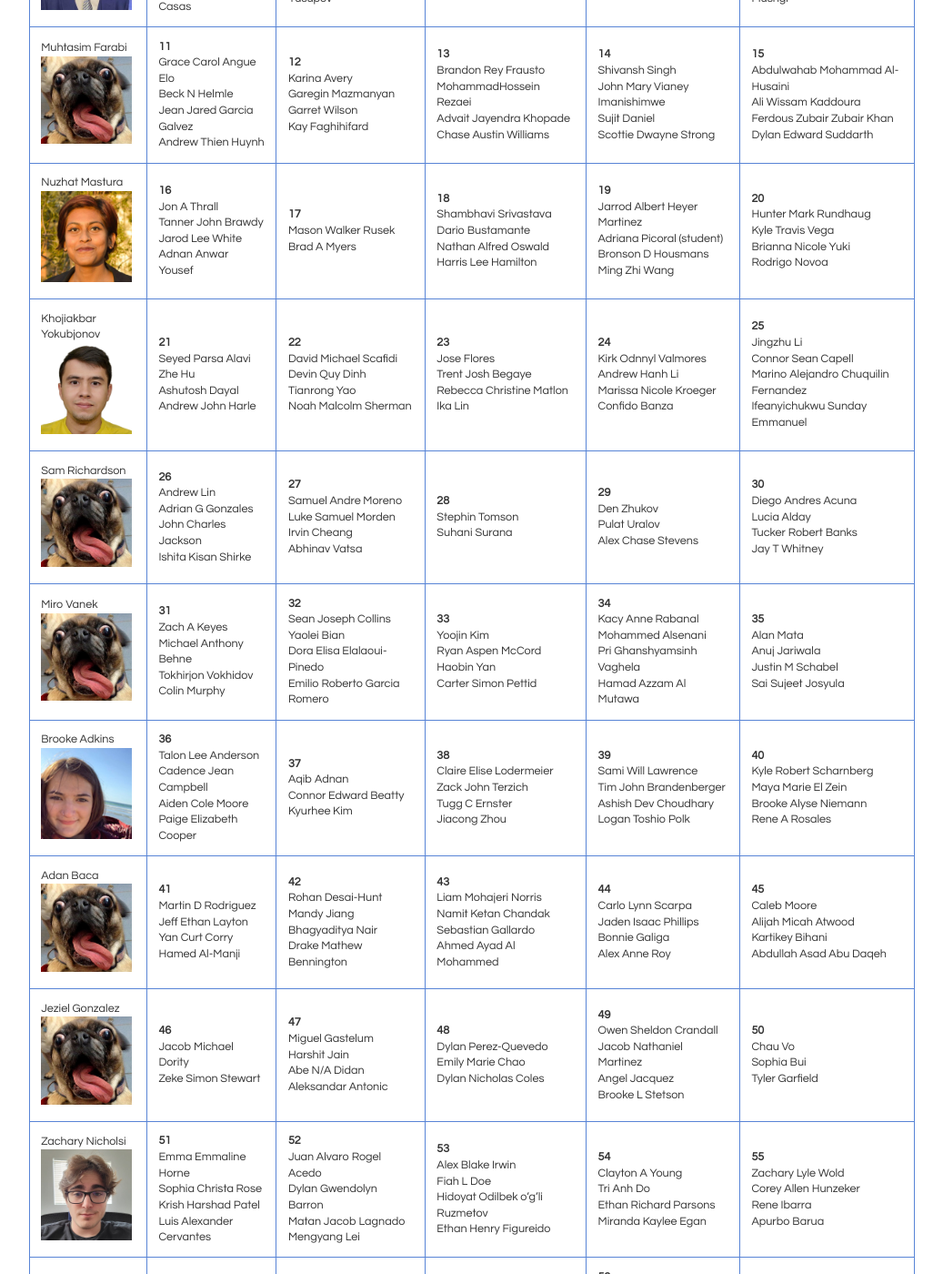
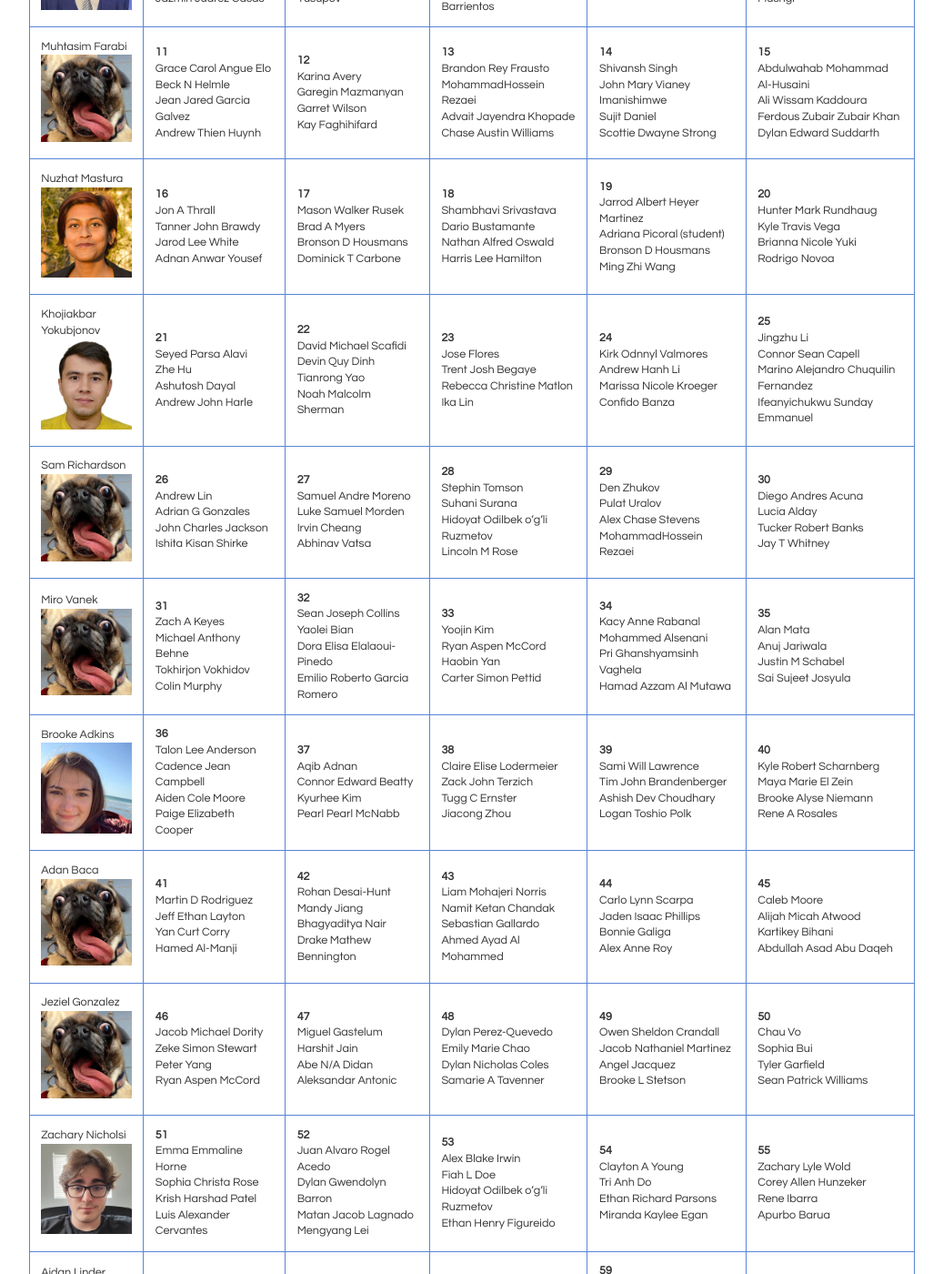
Before and after one commit to bddicken/cs110fall2022website, a Jekyll site: the page built from groups/adrianaGroups/index.md, in a window 1280 px wide and 1400 px high, scrolled down 361 px. Shown: the whole window at 91% size, without its empty margins (121-1158 px from the left). Built offline with Jekyll 4.4.1, drawn with Linux system fonts in a browser that asks for light colours; some of the changed text lies outside the part shown.

Commit message:
Update index.md

```diff
--- a/groups/adrianaGroups/index.md
+++ b/groups/adrianaGroups/index.md
@@ -5,15 +5,15 @@ title: Groups
 
 # 2pm Groups
 
-|Steven Truong<br><img src="../../images/struong.jpg" class="taimg" />|**1**<br>Chitrangada Juneja<br>Jason Patrick Butterworth<br>Aidan Gibah Grace<br>|**2**<br>Nathan Ashwani Kumar<br>Michael Hunter Chambers<br>Conner Max<br>Jacob Jaeger<br>|**3**<br>Javier Nido<br>Kolbe Kolbe Kram<br>Jomei Kuxan Orun Bernier<br>Ian Jacob Stash<br>|**4**<br>Brendan Robert Mawk<br>Sarina Iqbal<br>Steven E George<br>Sandeep Kiran Bandlamuri<br>|**5**<br>Dinmukhammed Nasradin<br>Ashiqul Alam<br>Aiden Van Hoesen<br>|
+|Steven Truong<br><img src="../../images/struong.jpg" class="taimg" />|**1**<br>Chitrangada Juneja<br>Jason Patrick Butterworth<br>Aidan Gibah Grace<br>Abrorbek Yakubbek Ibaydullaev<br>|**2**<br>Nathan Ashwani Kumar<br>Michael Hunter Chambers<br>Conner Max<br>Jacob Jaeger<br>|**3**<br>Javier Nido<br>Kolbe Kolbe Kram<br>Jomei Kuxan Orun Bernier<br>Ian Jacob Stash<br>|**4**<br>Brendan Robert Mawk<br>Sarina Iqbal<br>Steven E George<br>Sandeep Kiran Bandlamuri<br>|**5**<br>Dinmukhammed Nasradin<br>Ashiqul Alam<br>Aiden Van Hoesen<br>Brian John Prieve<br>|
 |Ali Khan<br><img src="../../images/akhan.jpg" class="taimg" />|**6**<br>Jose Abdiel Lara-Munoz<br>Logan Tyler Hall<br>Kyoka Suganami<br>Jazmin Juarez Casas<br>|**7**<br>Ari Rene Ramos<br>Megan Ashley Harrison<br>Allen Fan<br>Rahmatillokhon Yusupov<br>|**8**<br>Whitley Madison Coltrane<br>Murali Karthik Ganji<br>Roger Hawke Palmenberg<br>Waldo Guzman Barrientos<br>|**9**<br>Laura Johanna Mack<br>Zane A Aljazzazi<br>Pearl Pearl McNabb<br>Samarie Tavenner<br>|**10**<br>Dean Marcus Burross<br>AJ Jordan Becerra<br>Eric Yoon<br>Luckie Andrei Pangilinan Musngi<br>|
 |Muhtasim Farabi<br><img src="../../images/dog.png" class="taimg" />|**11**<br>Grace Carol Angue Elo<br>Beck N Helmle<br>Jean Jared Garcia Galvez<br>Andrew Thien Huynh<br>|**12**<br>Karina Avery<br>Garegin Mazmanyan<br>Garret Wilson<br>Kay Faghihifard<br>|**13**<br>Brandon Rey Frausto<br>MohammadHossein Rezaei<br>Advait Jayendra Khopade<br>Chase Austin Williams<br>|**14**<br>Shivansh Singh<br>John Mary Vianey Imanishimwe<br>Sujit Daniel<br>Scottie Dwayne Strong<br>|**15**<br>Abdulwahab Mohammad Al-Husaini<br>Ali Wissam Kaddoura<br>Ferdous Zubair Zubair Khan<br>Dylan Edward Suddarth<br>|
-|Nuzhat Mastura<br><img src="../../images/nmastura.jpg" class="taimg" />|**16**<br>Jon A Thrall<br>Tanner John Brawdy<br>Jarod Lee White<br>Adnan Anwar Yousef<br>|**17**<br>Mason Walker Rusek<br>Brad A Myers<br>|**18**<br>Shambhavi Srivastava<br>Dario Bustamante<br>Nathan Alfred Oswald<br>Harris Lee Hamilton<br>|**19**<br>Jarrod Albert Heyer Martinez<br>Adriana Picoral (student)<br>Bronson D Housmans<br>Ming Zhi Wang<br>|**20**<br>Hunter Mark Rundhaug<br>Kyle Travis Vega<br>Brianna Nicole Yuki<br>Rodrigo Novoa<br>|
+|Nuzhat Mastura<br><img src="../../images/nmastura.jpg" class="taimg" />|**16**<br>Jon A Thrall<br>Tanner John Brawdy<br>Jarod Lee White<br>Adnan Anwar Yousef<br>|**17**<br>Mason Walker Rusek<br>Brad A Myers<br>Bronson D Housmans<br>Dominick T Carbone<br>|**18**<br>Shambhavi Srivastava<br>Dario Bustamante<br>Nathan Alfred Oswald<br>Harris Lee Hamilton<br>|**19**<br>Jarrod Albert Heyer Martinez<br>Adriana Picoral (student)<br>Bronson D Housmans<br>Ming Zhi Wang<br>|**20**<br>Hunter Mark Rundhaug<br>Kyle Travis Vega<br>Brianna Nicole Yuki<br>Rodrigo Novoa<br>|
 |Khojiakbar Yokubjonov<br><img src="../../images/kyokubjonov.png" class="taimg" />|**21**<br>Seyed Parsa Alavi<br>Zhe Hu<br>Ashutosh Dayal<br>Andrew John Harle<br>|**22**<br>David Michael Scafidi<br>Devin Quy Dinh<br>Tianrong Yao<br>Noah Malcolm Sherman<br>|**23**<br>Jose Flores<br>Trent Josh Begaye<br>Rebecca Christine Matlon<br>Ika Lin<br>|**24**<br>Kirk Odnnyl Valmores<br>Andrew Hanh Li<br>Marissa Nicole Kroeger<br>Confido Banza<br>|**25**<br>Jingzhu Li<br>Connor Sean Capell<br>Marino Alejandro Chuquilin Fernandez<br>Ifeanyichukwu Sunday Emmanuel<br>|
-|Sam Richardson<br><img src="../../images/dog.png" class="taimg" />|**26**<br>Andrew Lin<br>Adrian G Gonzales<br>John Charles Jackson<br>Ishita Kisan Shirke<br>|**27**<br>Samuel Andre Moreno<br>Luke Samuel Morden<br>Irvin Cheang<br>Abhinav Vatsa<br>|**28**<br>Stephin Tomson<br>Suhani Surana<br>|**29**<br>Den Zhukov<br>Pulat Uralov<br>Alex Chase Stevens<br>|**30**<br>Diego Andres Acuna<br>Lucia Alday<br>Tucker Robert Banks<br>Jay T Whitney<br>|
+|Sam Richardson<br><img src="../../images/dog.png" class="taimg" />|**26**<br>Andrew Lin<br>Adrian G Gonzales<br>John Charles Jackson<br>Ishita Kisan Shirke<br>|**27**<br>Samuel Andre Moreno<br>Luke Samuel Morden<br>Irvin Cheang<br>Abhinav Vatsa<br>|**28**<br>Stephin Tomson<br>Suhani Surana<br>Hidoyat Odilbek o'g'li Ruzmetov<br>Lincoln M Rose<br>|**29**<br>Den Zhukov<br>Pulat Uralov<br>Alex Chase Stevens<br>MohammadHossein Rezaei<br>|**30**<br>Diego Andres Acuna<br>Lucia Alday<br>Tucker Robert Banks<br>Jay T Whitney<br>|
 |Miro Vanek<br><img src="../../images/dog.png" class="taimg" />|**31**<br>Zach A Keyes<br>Michael Anthony Behne<br>Tokhirjon Vokhidov<br>Colin Murphy<br>|**32**<br>Sean Joseph Collins<br>Yaolei Bian<br>Dora Elisa Elalaoui-Pinedo<br>Emilio Roberto Garcia Romero<br>|**33**<br>Yoojin Kim<br>Ryan Aspen McCord<br>Haobin Yan<br>Carter Simon Pettid<br>|**34**<br>Kacy Anne Rabanal<br>Mohammed Alsenani<br>Pri Ghanshyamsinh Vaghela<br>Hamad Azzam Al Mutawa<br>|**35**<br>Alan Mata<br>Anuj Jariwala<br>Justin M Schabel<br>Sai Sujeet Josyula<br>|
-|Brooke Adkins<br><img src="../../images/badkins.jpg" class="taimg" />|**36**<br>Talon Lee Anderson<br>Cadence Jean Campbell<br>Aiden Cole Moore<br>Paige Elizabeth Cooper<br>|**37**<br>Aqib Adnan<br>Connor Edward Beatty<br>Kyurhee Kim<br>|**38**<br>Claire Elise Lodermeier<br>Zack John Terzich<br>Tugg C Ernster<br>Jiacong Zhou<br>|**39**<br>Sami Will Lawrence<br>Tim John Brandenberger<br>Ashish Dev Choudhary<br>Logan Toshio Polk<br>|**40**<br>Kyle Robert Scharnberg<br>Maya Marie El Zein<br>Brooke Alyse Niemann<br>Rene A Rosales<br>|
+|Brooke Adkins<br><img src="../../images/badkins.jpg" class="taimg" />|**36**<br>Talon Lee Anderson<br>Cadence Jean Campbell<br>Aiden Cole Moore<br>Paige Elizabeth Cooper<br>|**37**<br>Aqib Adnan<br>Connor Edward Beatty<br>Kyurhee Kim<br>Pearl Pearl McNabb<br>|**38**<br>Claire Elise Lodermeier<br>Zack John Terzich<br>Tugg C Ernster<br>Jiacong Zhou<br>|**39**<br>Sami Will Lawrence<br>Tim John Brandenberger<br>Ashish Dev Choudhary<br>Logan Toshio Polk<br>|**40**<br>Kyle Robert Scharnberg<br>Maya Marie El Zein<br>Brooke Alyse Niemann<br>Rene A Rosales<br>|
 |Adan Baca<br><img src="../../images/dog.png" class="taimg" />|**41**<br>Martin D Rodriguez<br>Jeff Ethan Layton<br>Yan Curt Corry<br>Hamed Al-Manji<br>|**42**<br>Rohan Desai-Hunt<br>Mandy Jiang<br>Bhagyaditya Nair<br>Drake Mathew Bennington<br>|**43**<br>Liam Mohajeri Norris<br>Namit Ketan Chandak<br>Sebastian Gallardo<br>Ahmed Ayad Al Mohammed<br>|**44**<br>Carlo Lynn Scarpa<br>Jaden Isaac Phillips<br>Bonnie Galiga<br>Alex Anne Roy<br>|**45**<br>Caleb Moore<br>Alijah Micah Atwood<br>Kartikey Bihani<br>Abdullah Asad Abu Daqeh<br>|
-|Jeziel Gonzalez<br><img src="../../images/dog.png" class="taimg" />|**46**<br>Jacob Michael Dority<br>Zeke Simon Stewart<br>|**47**<br>Miguel Gastelum<br>Harshit Jain<br>Abe N/A Didan<br>Aleksandar Antonic<br>|**48**<br>Dylan Perez-Quevedo<br>Emily Marie Chao<br>Dylan Nicholas Coles<br>|**49**<br>Owen Sheldon Crandall<br>Jacob Nathaniel Martinez<br>Angel Jacquez<br>Brooke L Stetson<br>|**50**<br>Chau Vo<br>Sophia Bui<br>Tyler Garfield<br>|
+|Jeziel Gonzalez<br><img src="../../images/dog.png" class="taimg" />|**46**<br>Jacob Michael Dority<br>Zeke Simon Stewart<br>Peter Yang<br>Ryan Aspen McCord<br>|**47**<br>Miguel Gastelum<br>Harshit Jain<br>Abe N/A Didan<br>Aleksandar Antonic<br>|**48**<br>Dylan Perez-Quevedo<br>Emily Marie Chao<br>Dylan Nicholas Coles<br>Samarie A Tavenner<br>|**49**<br>Owen Sheldon Crandall<br>Jacob Nathaniel Martinez<br>Angel Jacquez<br>Brooke L Stetson<br>|**50**<br>Chau Vo<br>Sophia Bui<br>Tyler Garfield<br>Sean Patrick Williams<br>|
 |Zachary Nicholsi<br><img src="../../images/znicholsi.jpeg" class="taimg" />|**51**<br>Emma Emmaline Horne<br>Sophia Christa Rose<br>Krish Harshad Patel<br>Luis Alexander Cervantes<br>|**52**<br>Juan Alvaro Rogel Acedo<br>Dylan Gwendolyn Barron<br>Matan Jacob Lagnado<br>Mengyang Lei<br>|**53**<br>Alex Blake Irwin<br>Fiah L Doe<br>Hidoyat Odilbek o'g'li Ruzmetov<br>Ethan Henry Figureido<br>|**54**<br>Clayton A Young<br>Tri Anh Do<br>Ethan Richard Parsons<br>Miranda Kaylee Egan<br>|**55**<br>Zachary Lyle Wold<br>Corey Allen Hunzeker<br>Rene Ibarra<br>Apurbo Barua<br>|
 |Aidan Linder<br><img src="../../images/dog.png" class="taimg" />|**56**<br>Nicholas I Cordova<br>Sev Maxmillian Adams<br>Laura Robles<br>Parfait Niwese<br>|**57**<br>Jorge Luis Camacho<br>Jacob Alexander Troye<br>Isabelle Melina Lizarraga<br>Trevor John Smith<br>|**58**<br>Brandon Noah Friend<br>Tanishq Jaiswal<br>Duncan Lamar Rizzo<br>Arlene G Garber<br>|**59**<br>Muthu Krishnappan<br>Sebastian Gabriel Moscoso<br>Morya Odak<br>Camden James Orr<br>Isaac Thomas Kailat<br>|**60**<br>Anay Hemang Patel<br>Annie Yan Wei Wilson<br>Chris L. Williams<br>Muhammad Asifur Rahman<br>|
```
